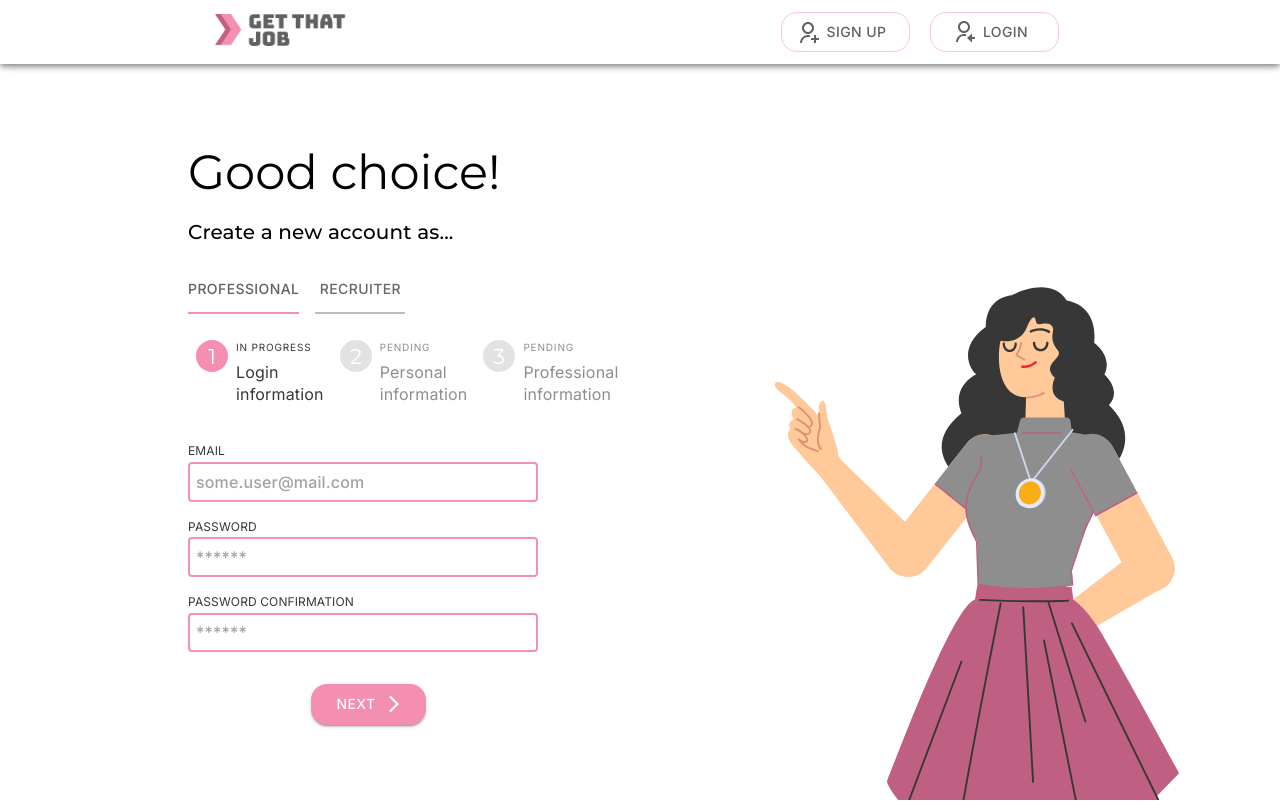
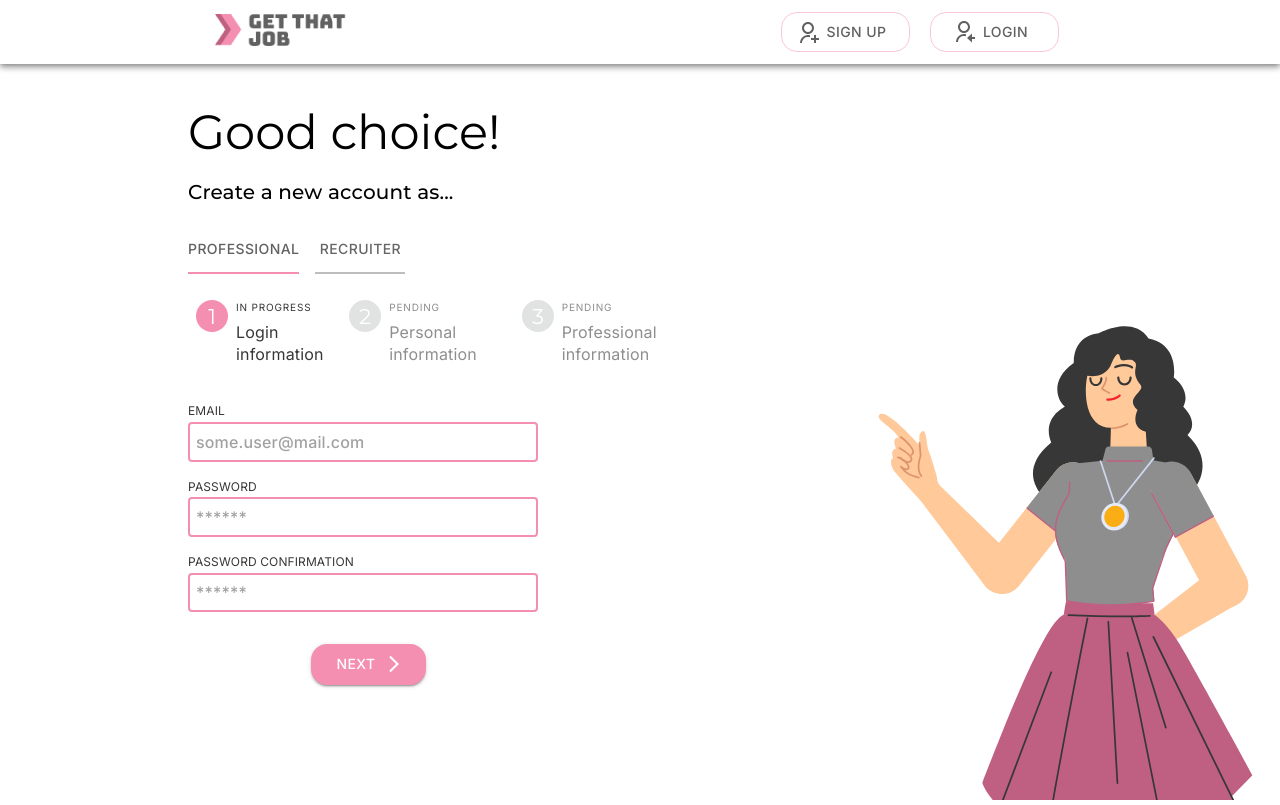
Before and after one commit to varissara-wo/final-project, a React (Create React App) app: page /auth in a window 1280 px wide. Built offline with nearby package versions, Linux system fonts and the light colour scheme.

Commit message:
feat: validate password and linkedin url

```diff
--- a/src/components/Authpage/Professional.jsx
+++ b/src/components/Authpage/Professional.jsx
@@ -1,6 +1,6 @@
 import React, { useState } from "react";
 
-import { Stack, Typography, Box, Step, StepLabel } from "@mui/material";
+import { Stack, Typography, Box, Step, StepLabel, styled } from "@mui/material";
 
 import {
   NextButton,
@@ -17,9 +17,31 @@ import {
   FileUploadOutlined,
   ArrowForwardIos,
   ArrowBackIosNew,
+  AccountBoxOutlined,
 } from "@mui/icons-material";
 
 const Professional = () => {
+  const [account, setAccount] = useState({
+    email: "",
+    password: "",
+    passwordConfirmation: "",
+    name: "",
+    phone: "",
+    birthday: "",
+    linkedin: "",
+    title: "",
+    experience: "",
+    education: "",
+  });
+
+  const [validate, setValidate] = useState({
+    password: "",
+    confirmPassword: "",
+    linkedinUrl: "",
+  });
+
+  // validate linkdin url
+
   const steps = [
     "Login information",
     "Personal information",
@@ -37,6 +59,21 @@ const Professional = () => {
     return skipped.has(step);
   };
 
+  //validate linkdin url
+  const validateLinkdin = (url) => {
+    const linkedinRegex =
+      /((https?:\/\/)?((www|\w\w)\.)?linkedin\.com\/)((([\w]{2,3})?)|([^/]+\/(([\w|\d-&#?=])+\/?){1,}))$/gm;
+    const isUrlValid = linkedinRegex.test(url);
+    return isUrlValid;
+  };
+
+  const validatePassword = (password) => {
+    const passwordRegex =
+      /^(?=.*\d)(?=.*[a-z])(?=.*[A-Z])(?=.*[!@#$%^&*]).{8,20}$/;
+    const isPasswordValid = passwordRegex.test(password);
+    return isPasswordValid;
+  };
+
   const handleNext = () => {
     let newSkipped = skipped;
     if (isStepSkipped(activeStep)) {
@@ -44,8 +81,47 @@ const Professional = () => {
       newSkipped.delete(activeStep);
     }
 
+    if (activeStep === 0) {
+      const checkPassword = validatePassword(account.password);
+      if (checkPassword) {
+        setValidate({ ...validate, password: "" });
+        if (account.password === account.passwordConfirmation) {
           setActiveStep((prevActiveStep) => prevActiveStep + 1);
           setSkipped(newSkipped);
+          setValidate({ ...validate, confirmPassword: "" });
+        } else {
+          setValidate({
+            ...validate,
+            confirmPassword: "** Password not match",
+          });
+        }
+      } else {
+        setValidate({
+          ...validate,
+          password:
+            "** Password should have at least one numeric digit, one special character, one uppercase and one lowercase letter",
+        });
+      }
+    }
+
+    if (activeStep === 1) {
+      const checkLinkdinUrl = validateLinkdin(account.linkedin);
+      if (checkLinkdinUrl || account.linkedin === "") {
+        setActiveStep((prevActiveStep) => prevActiveStep + 1);
+        setSkipped(newSkipped);
+        setValidate({ ...validate, linkedinUrl: "" });
+      } else {
+        setValidate({
+          ...validate,
+          linkedinUrl: "** Url should be linkedin profile",
+        });
+      }
+    }
+
+    if (activeStep === 2) {
+      setActiveStep((prevActiveStep) => prevActiveStep + 1);
+      setSkipped(newSkipped);
+    }
   };
 
   const handleBack = () => {
@@ -67,19 +143,6 @@ const Professional = () => {
     });
   };
 
-  const [account, setAccount] = useState({
-    email: "",
-    password: "",
-    passwordConfirmation: "",
-    name: "",
-    phone: "",
-    birthday: "",
-    linkedin: "",
-    title: "",
-    experience: "",
-    education: "",
-  });
-
   return (
     <>
       <StepperStyle activeStep={activeStep}>
@@ -91,7 +154,7 @@ const Professional = () => {
           }
           return (
             <Step key={label}>
-              <StepLabel>
+              <StepLabel width="600px">
                 {activeStep === 0 && (
                   <Typography variant="overline" component="p" color="warining">
                     {index === 0 ? "IN PROGRESS" : "PENDING"}
@@ -126,7 +189,7 @@ const Professional = () => {
           <Box
             marginTop="36px"
             component="form"
-            sx={{ width: "360px" }}
+            sx={{ width: "650px" }}
             noValidate
             autoComplete="off"
           >
@@ -143,7 +206,9 @@ const Professional = () => {
                 focused
                 inputProps={{ style: { padding: 8 } }}
               />
+
               <InputLabelStyle>PASSWORD</InputLabelStyle>
+              <Stack direction="row" gap="15px">
                 <OnelineTextField
                   onChange={(e) => {
                     setAccount({ ...account, password: e.target.value });
@@ -155,7 +220,19 @@ const Professional = () => {
                   focused
                   inputProps={{ style: { padding: 8 } }}
                 />
+                <Typography
+                  variant="body2"
+                  color="primary"
+                  component="span"
+                  display="flex"
+                  flex={1}
+                >
+                  {validate.password}
+                </Typography>
+              </Stack>
+
               <InputLabelStyle>PASSWORD CONFIRMATION</InputLabelStyle>
+              <Stack direction="row" gap="15px">
                 <OnelineTextField
                   onChange={(e) => {
                     setAccount({
@@ -170,7 +247,18 @@ const Professional = () => {
                   focused
                   inputProps={{ style: { padding: 8 } }}
                 />
-              <Stack display="flex" alignItems="center">
+                <Typography
+                  variant="body2"
+                  color="primary"
+                  component="span"
+                  display="flex"
+                  flex={1}
+                >
+                  {validate.confirmPassword}
+                </Typography>
+              </Stack>
+
+              <Stack display="flex" alignItems="center" width="360px">
                 <NextButton
                   variant="contained"
                   color="primary"
@@ -189,7 +277,7 @@ const Professional = () => {
           <Box
             marginTop="36px"
             component="form"
-            sx={{ width: "360px" }}
+            sx={{ width: "600px" }}
             noValidate
             autoComplete="off"
           >
@@ -244,7 +332,10 @@ const Professional = () => {
                 inputProps={{ style: { padding: 8 } }}
               />
               <InputLabelStyle>LINKEDIN URL</InputLabelStyle>
+              <Stack direction="row" gap="15px">
                 <OnelineTextField
+                  value={account.linkedin}
+                  flex={2}
                   onChange={(e) => {
                     setAccount({
                       ...account,
@@ -258,11 +349,23 @@ const Professional = () => {
                   focused
                   inputProps={{ style: { padding: 8 } }}
                 />
+                <Typography
+                  variant="body2"
+                  color="primary"
+                  component="span"
+                  display="flex"
+                  flex={1}
+                >
+                  {validate.linkedinUrl}
+                </Typography>
+              </Stack>
+
               <Stack
                 direction="row"
                 display="flex"
                 justifyContent="center"
                 gap="15px"
+                width="360px"
               >
                 <SkipButton
                   variant="outlined"
@@ -385,6 +488,7 @@ const Professional = () => {
               display="flex"
               justifyContent="center"
               gap="15px"
+              width="360px"
             >
               <NextButton
                 startIcon={<ArrowBackIosNew />}
@@ -392,7 +496,7 @@ const Professional = () => {
                 color="primary"
                 onClick={handleBack}
               >
-                PREVIUS
+                PREVIOUS
               </NextButton>
               <SkipButton
                 onClick={handleNext}
--- a/src/components/Authpage/Styles.jsx
+++ b/src/components/Authpage/Styles.jsx
@@ -128,3 +128,17 @@ export const RecommendedTypography = styled(Typography)(() => ({
   lineHeight: "0",
   marginBottom: "4px",
 }));
+
+export const ValidateTypography = styled(Typography)(() => ({
+  width: "600px",
+  "& .css-ivu46s-MuiInputBase-root-MuiOutlinedInput-root": {
+    padding: "0px",
+  },
+  "& .css-1h8391f-MuiFormHelperText-root": {
+    marginLeft: "0px",
+    fontSize: "14px",
+  },
+  "& .css-1h8391f-MuiFormHelperText-root ": {
+    color: "#8E8E8E",
+  },
+}));
--- a/src/pages/Auth.jsx
+++ b/src/pages/Auth.jsx
@@ -8,6 +8,7 @@ import {
   Tabs,
   Tab,
   ImageListItem,
+  Paper,
 } from "@mui/material";
 
 import Navbar from "../components/Navbar.jsx";
@@ -24,7 +25,7 @@ const Auth = () => {
   //   <--------------- form type --------------->
 
   return (
-    <>
+    <Box height="100vh">
       <Navbar />
       <Stack width="100%" alignItems="center">
         <Stack
@@ -37,7 +38,7 @@ const Auth = () => {
           justifyContent="center"
         >
           {/* -------------------------Form section------------------ */}
-          <Box flex={1} p={10} paddingLeft="188px">
+          <Box flex={1} p={5} paddingLeft="188px">
             <Typography variant="h3" marginBottom="16px" color="warning">
               Good choice!
             </Typography>
@@ -86,7 +87,7 @@ const Auth = () => {
           </Box>
         </Stack>
       </Stack>
-    </>
+    </Box>
   );
 };
 
```
Lines whose indentation alone changed are shown as unchanged.
